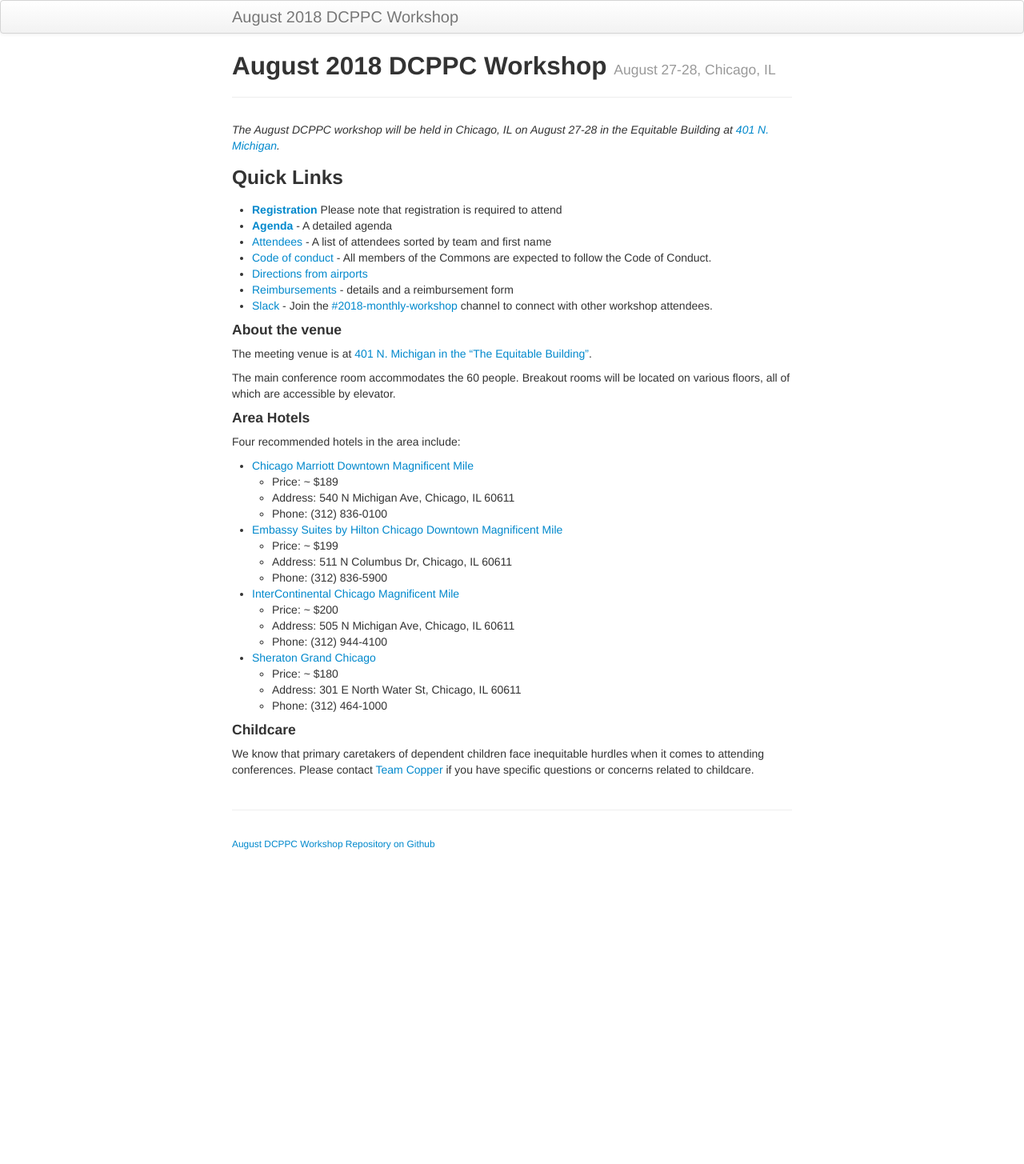
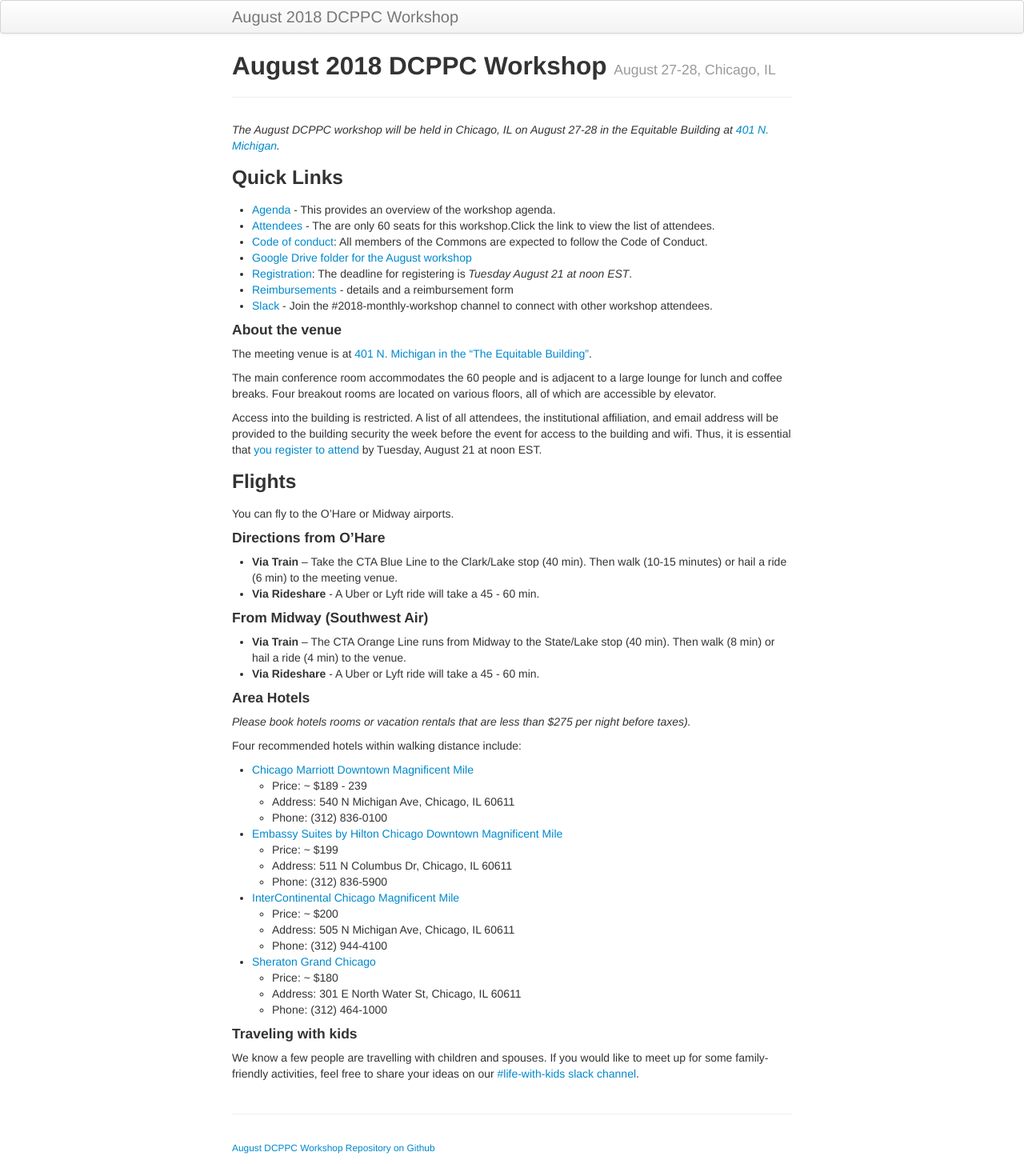
Before and after one commit to dcppc/2018-august-workshop, a Jekyll site: the page built from docs/index.md, in a window 1280 px wide. Shown: the whole page at 80% size. Built offline with Jekyll 4.4.1, drawn with Linux system fonts in a browser that asks for light colours; before the commit the page ends 1075 px from its top, so only the background shows below that.

Commit message:
update front page

```diff
--- a/docs/index.md
+++ b/docs/index.md
@@ -9,27 +9,43 @@ _The August DCPPC workshop will be held in Chicago, IL on August 27-28 in the Eq
 
 ### Quick Links
 
-- **[Registration](https://ti.to/dcppc/august-dcppc-workshop)** Please note that registration is required to attend
-- **[Agenda](./agenda.md)** - A detailed agenda
-- [Attendees](./attendees.md) - A list of attendees sorted by team and first name
-- [Code of conduct](https://github.com/dcppc/dcppc-workshops/blob/master/CODE_OF_CONDUCT.md) - All members of the Commons are expected to follow the Code of Conduct.
-- [Directions from airports](./directions.md)
+- [Agenda](./agenda.md) - This provides an overview of the workshop agenda.
+- [Attendees](./attendees.md) - The are only 60 seats for this workshop.Click the link to view the list of attendees.
+- [Code of conduct](http://bit.ly/DCPPC-Code-of-Conduct): All members of the Commons are expected to follow the Code of Conduct.
+- [Google Drive folder for the August workshop](http://bit.ly/AugustGoogleDrive)
+- [Registration](https://ti.to/dcppc/august-dcppc-workshop): The deadline for registering is _Tuesday August 21 at noon EST_.
 - [Reimbursements](./reimbursements.md) - details and a reimbursement form
-- [Slack](https://nih-dcppc.slack.com/messages/CAMLGP27N/convo/GANQFSGAD-1528381202.000599/) - Join the [#2018-monthly-workshop](https://nih-dcppc.slack.com/messages/CAMLGP27N/convo/GANQFSGAD-1528381202.000599/) channel to connect with other workshop attendees.
+- [Slack](http://bit.ly/DCPPCslack) - Join the #2018-monthly-workshop channel to connect with other workshop attendees.
 
 
 #### About the venue
 
 The meeting venue is at [401 N. Michigan in the “The Equitable Building”](https://www.google.com/maps/place/Equitable+Building,+401+N+Michigan+Ave,+Chicago,+IL+60611/data=!4m2!3m1!1s0x880e2caeb090f199:0x59416c1cc80ae2b7?sa=X&ved=0ahUKEwj7i_3umIHcAhXpg1QKHf8mDD8Q8gEIKDAA).
 
-The main conference room accommodates the 60 people. Breakout rooms will be located on various floors, all of which are accessible by elevator.
+The main conference room accommodates the 60 people and is adjacent to a large lounge for lunch and coffee breaks. Four breakout rooms are located on various floors, all of which are accessible by elevator.
+
+Access into the building is restricted. A list of all attendees, the institutional affiliation, and email address will be provided to the building security the week before the event for access to the building and wifi. Thus, it is essential that [you register to attend](https://ti.to/dcppc/august-dcppc-workshop) by Tuesday, August 21 at noon EST.
+
+### Flights
+
+You can fly to the O'Hare or Midway airports.
+
+#### Directions from O’Hare
+- **Via Train** – Take the CTA Blue Line to the Clark/Lake stop (40 min). Then walk (10-15 minutes) or hail a ride (6 min) to the meeting venue.
+- **Via Rideshare** - A Uber or Lyft ride will take a 45 - 60 min.
+
+#### From Midway (Southwest Air)
+- **Via Train** – The CTA Orange Line runs from Midway to the State/Lake stop (40 min). Then walk (8 min) or hail a ride (4 min) to the venue.
+- **Via Rideshare** - A Uber or Lyft ride will take a 45 - 60 min.
 
 #### Area Hotels
 
-Four recommended hotels in the area include:
+_Please book hotels rooms or vacation rentals that are less than $275 per night before taxes)._
+
+Four recommended hotels within walking distance include:
 
 - [Chicago Marriott Downtown Magnificent Mile](https://www.marriott.com/hotels/travel/chidt-chicago-marriott-downtown-magnificent-mile/)
-    - Price: ~ $189
+    - Price: ~ $189 - 239
     - Address: 540 N Michigan Ave, Chicago, IL 60611
     - Phone: (312) 836-0100
 
@@ -48,5 +64,6 @@ Four recommended hotels in the area include:
     - Address: 301 E North Water St, Chicago, IL 60611
     - Phone: (312) 464-1000
 
-#### Childcare
-We know that primary caretakers of dependent children face inequitable hurdles when it comes to attending conferences. Please contact [Team Copper](dcppc.inbox@gmail.com) if you have specific questions or concerns related to childcare.
+#### Traveling with kids
+
+We know a few people are travelling with children and spouses. If you would like to meet up for some family-friendly activities, feel free to share your ideas on our [#life-with-kids slack channel](https://nih-dcppc.slack.com/messages/CBF841PQW/details/?).
```
